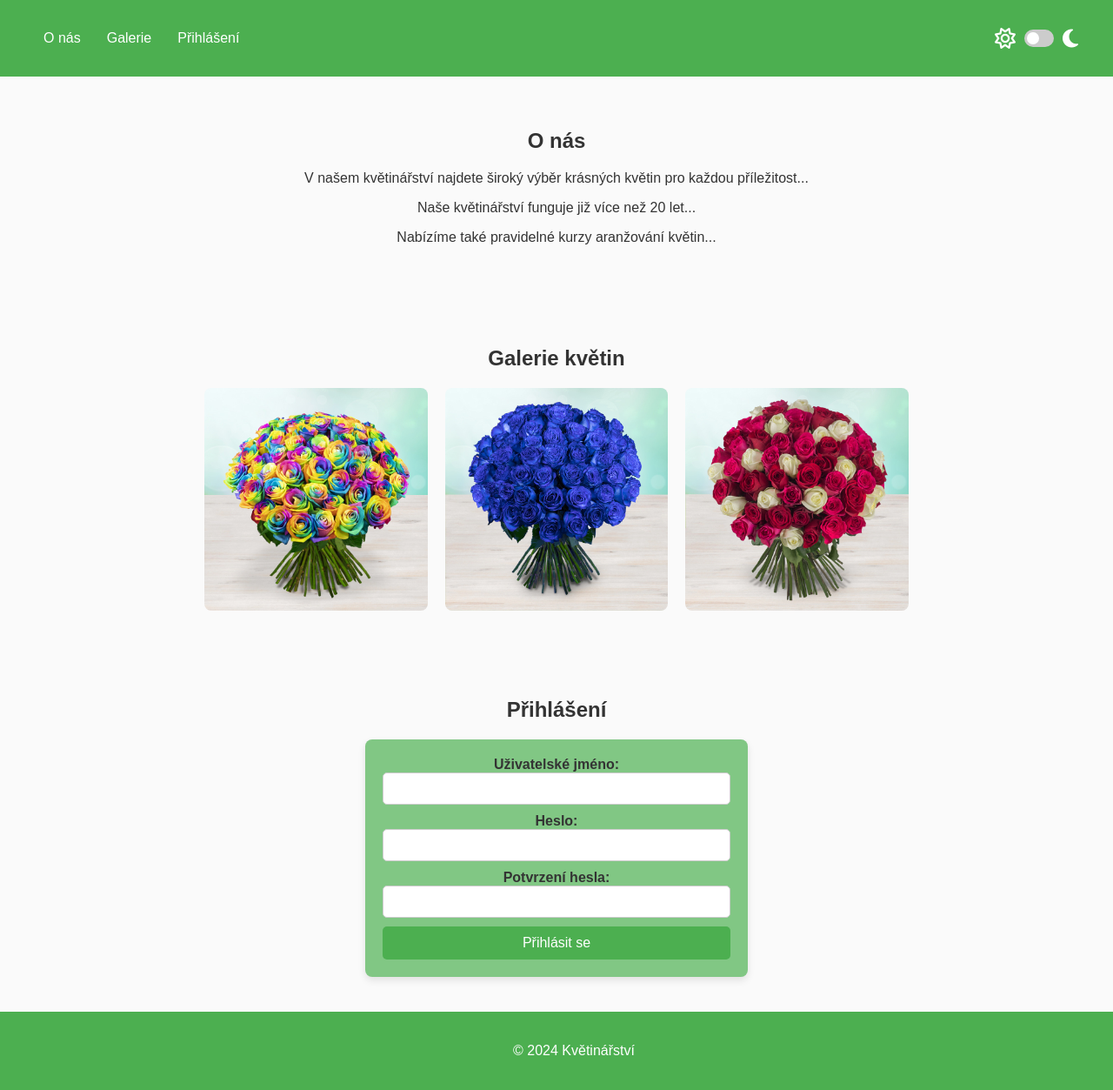
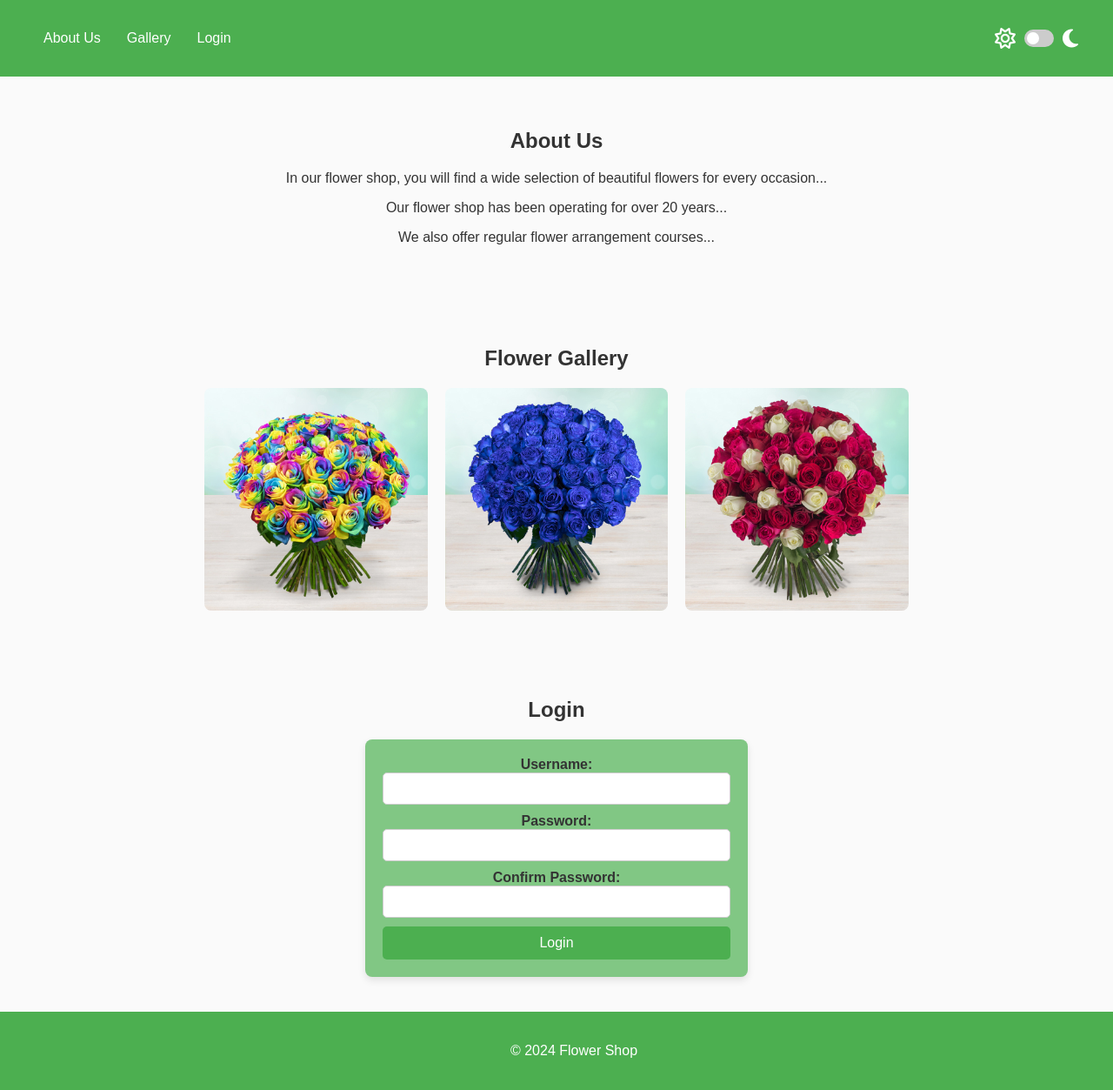
Before and after one commit to Lenkalaznovska/Engeto_projekt, a plain HTML site: page index.html in a window 1280 px wide. Shown: the top 1253 px of the page at 87% size. Drawn offline with Linux system fonts and the light colour scheme.

Commit message:
Update index.html

```diff
--- a/index.html
+++ b/index.html
@@ -1,36 +1,28 @@
 <!DOCTYPE html>
 <html lang="en">
-  <!-- Lenka Lážnovská -->
-  <!-- lenkalaznovska@seznam.cz -->
-  <!-- lenkalaznovska -->
-  <head>
-    <html lang="cs">
 <head>
     <meta charset="UTF-8" />
     <meta name="viewport" content="width=device-width, initial-scale=1.0" />
-        <title>Květinářství</title>
+    <title>Flower Shop</title>
     <link rel="stylesheet" href="css/style.css" />
-        <link
-          rel="stylesheet"
-          href="https://cdnjs.cloudflare.com/ajax/libs/font-awesome/6.5.1/css/all.min.css"
-        />
+    <link rel="stylesheet" href="https://cdnjs.cloudflare.com/ajax/libs/font-awesome/6.5.1/css/all.min.css" />
     <link rel="icon" href="favicon/favicon.png" />
 </head>
 <body>
-        <!-- Hlavička s navigací -->
+    <!-- Header with navigation -->
     <header>
         <nav>
-            <!-- Ikona menu pro mobilní zobrazení -->
+            <!-- Menu icon for mobile view -->
             <div class="menu-toggle">
                 <img src="img/menu.png" alt="Menu" id="menu-icon" />
             </div>
-            <!-- Hlavní navigační menu -->
+            <!-- Main navigation menu -->
             <ul class="menu">
-              <li><a href="#section1">O nás</a></li>
-              <li><a href="#section2">Galerie</a></li>
-              <li><a href="#section3">Přihlášení</a></li>
+                <li><a href="#section1">About Us</a></li>
+                <li><a href="#section2">Gallery</a></li>
+                <li><a href="#section3">Login</a></li>
             </ul>
-            <!-- Přepínač tmavého světla -->
+            <!-- Light/Dark mode switch -->
             <div class="switcher-box">
                 <i class="fa-regular fa-sun"></i>
                 <label class="switch">
@@ -42,57 +34,52 @@
         </nav>
     </header>
 
-        <!-- Hlavní obsah stránky -->
+    <!-- Main content of the page -->
     <div class="container">
-          <!-- Sekce o květinářství -->
+        <!-- About the flower shop section -->
         <section id="section1">
-            <h1>O nás</h1>
-            <p>
-              V našem květinářství najdete široký výběr krásných květin pro
-              každou příležitost...
-            </p>
-            <p>Naše květinářství funguje již více než 20 let...</p>
-            <p>Nabízíme také pravidelné kurzy aranžování květin...</p>
+            <h1>About Us</h1>
+            <p>In our flower shop, you will find a wide selection of beautiful flowers for every occasion...</p>
+            <p>Our flower shop has been operating for over 20 years...</p>
+            <p>We also offer regular flower arrangement courses...</p>
         </section>
 
-          <!-- Galerie -->
+        <!-- Gallery -->
         <section id="section2">
-            <h2>Galerie květin</h2>
+            <h2>Flower Gallery</h2>
             <div class="images">
-              <img src="img/rose1.jpg" alt="Růže 1" />
-              <img src="img/rose2.jpg" alt="Růže 2" />
-              <img src="img/rose3.jpg" alt="Růže 3" />
+                <img src="img/rose1.jpg" alt="Rose 1" />
+                <img src="img/rose2.jpg" alt="Rose 2" />
+                <img src="img/rose3.jpg" alt="Rose 3" />
             </div>
         </section>
 
-          <!-- Přihlašovací formulář -->
+        <!-- Login Form -->
         <section id="section3">
-            <h2>Přihlášení</h2>
+            <h2>Login</h2>
             <form id="loginForm">
-              <label for="username">Uživatelské jméno:</label>
+                <label for="username">Username:</label>
                 <input type="text" id="username" required />
-              <label for="password">Heslo:</label>
+                <label for="password">Password:</label>
                 <input type="password" id="password" required />
-              <label for="password-confirm">Potvrzení hesla:</label>
+                <label for="password-confirm">Confirm Password:</label>
                 <input type="password" id="password-confirm" required />
-              <button type="submit">Přihlásit se</button>
+                <button type="submit">Login</button>
             </form>
         </section>
     </div>
 
-        <!-- Patička stránky -->
+    <!-- Footer -->
     <footer id="footer">
-          <p>&copy; 2024 Květinářství</p>
+        <p>&copy; 2024 Flower Shop</p>
     </footer>
 
-        <!-- Tlačítko pro návrat na začátek stránky -->
+    <!-- Back to Top button -->
     <button id="backToTop">
         <i class="fas fa-chevron-up"></i>
     </button>
 
-        <!-- Odkaz na JavaScriptový soubor -->
-        <script src="script.js " defer></script>
+    <!-- Link to JavaScript file -->
+    <script src="script.js" defer></script>
 </body>
 </html>
-  </head>
-</html>
```
Lines whose indentation alone changed are shown as unchanged.
